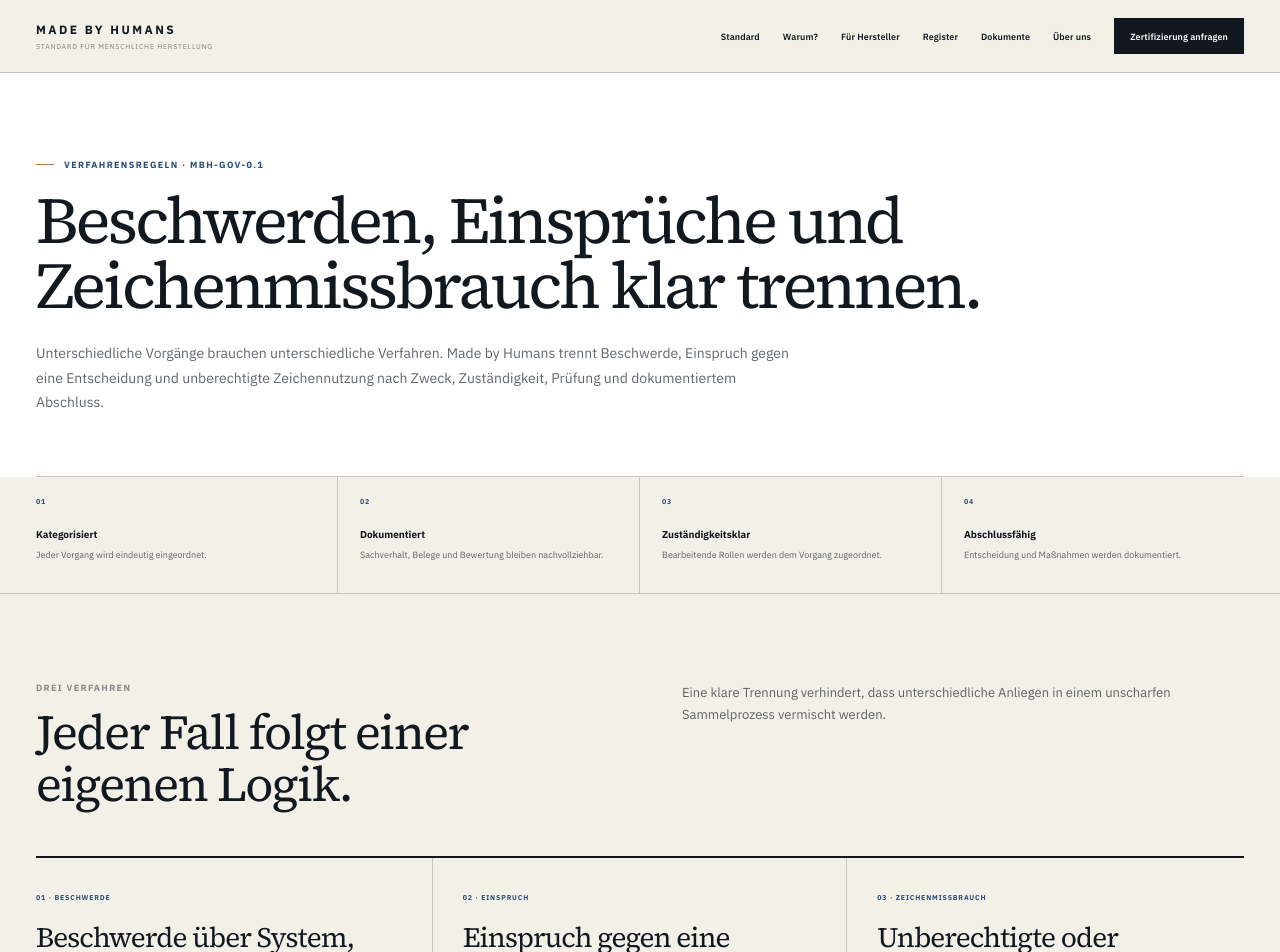
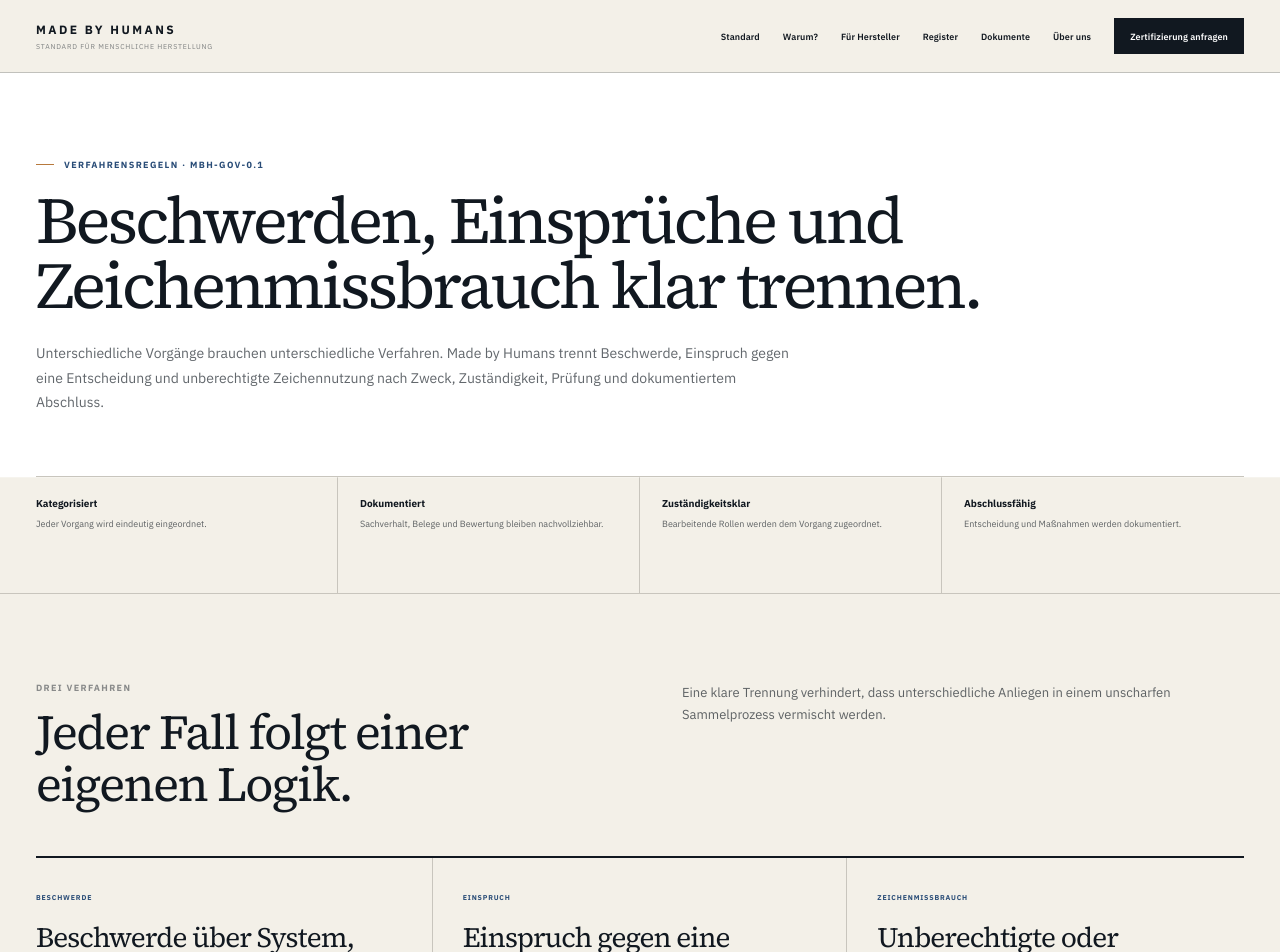
Before and after one commit to dennis-glaser-coder/human-certification-web, a Next.js app: page /verfahren in a window 1280 px wide. Shown: the top 952 px of the page. Built offline with nearby package versions, Linux system fonts and the light colour scheme.

Commit message:
Verfahrensseite nur bei echten Schritten nummerieren

```diff
--- a/src/app/verfahren/page.js
+++ b/src/app/verfahren/page.js
@@ -58,10 +58,10 @@ export default function ProceduresPage() {
 
       <section className="procedureMetaBand" aria-label="Verfahrensgrundsätze">
         <div className="shell procedureMetaGrid">
-          <div><span>01</span><strong>Kategorisiert</strong><p>Jeder Vorgang wird eindeutig eingeordnet.</p></div>
-          <div><span>02</span><strong>Dokumentiert</strong><p>Sachverhalt, Belege und Bewertung bleiben nachvollziehbar.</p></div>
-          <div><span>03</span><strong>Zuständigkeitsklar</strong><p>Bearbeitende Rollen werden dem Vorgang zugeordnet.</p></div>
-          <div><span>04</span><strong>Abschlussfähig</strong><p>Entscheidung und Maßnahmen werden dokumentiert.</p></div>
+          <div><strong>Kategorisiert</strong><p>Jeder Vorgang wird eindeutig eingeordnet.</p></div>
+          <div><strong>Dokumentiert</strong><p>Sachverhalt, Belege und Bewertung bleiben nachvollziehbar.</p></div>
+          <div><strong>Zuständigkeitsklar</strong><p>Bearbeitende Rollen werden dem Vorgang zugeordnet.</p></div>
+          <div><strong>Abschlussfähig</strong><p>Entscheidung und Maßnahmen werden dokumentiert.</p></div>
         </div>
       </section>
 
@@ -80,7 +80,7 @@ export default function ProceduresPage() {
         <div className="procedureGrid">
           {procedures.map((procedure) => (
             <article key={procedure.type}>
-              <span>{procedure.code} · {procedure.type}</span>
+              <span>{procedure.type}</span>
               <h2>{procedure.title}</h2>
               <p>{procedure.copy}</p>
               <ol>
@@ -114,9 +114,8 @@ export default function ProceduresPage() {
             <h2>Fünf Angaben machen einen Vorgang nachvollziehbar.</h2>
           </div>
           <div className="procedureRecordList">
-            {recordFields.map(([title, copy], index) => (
+            {recordFields.map(([title, copy]) => (
               <article key={title}>
-                <span>{String(index + 1).padStart(2, '0')}</span>
                 <div><strong>{title}</strong><p>{copy}</p></div>
               </article>
             ))}
```
